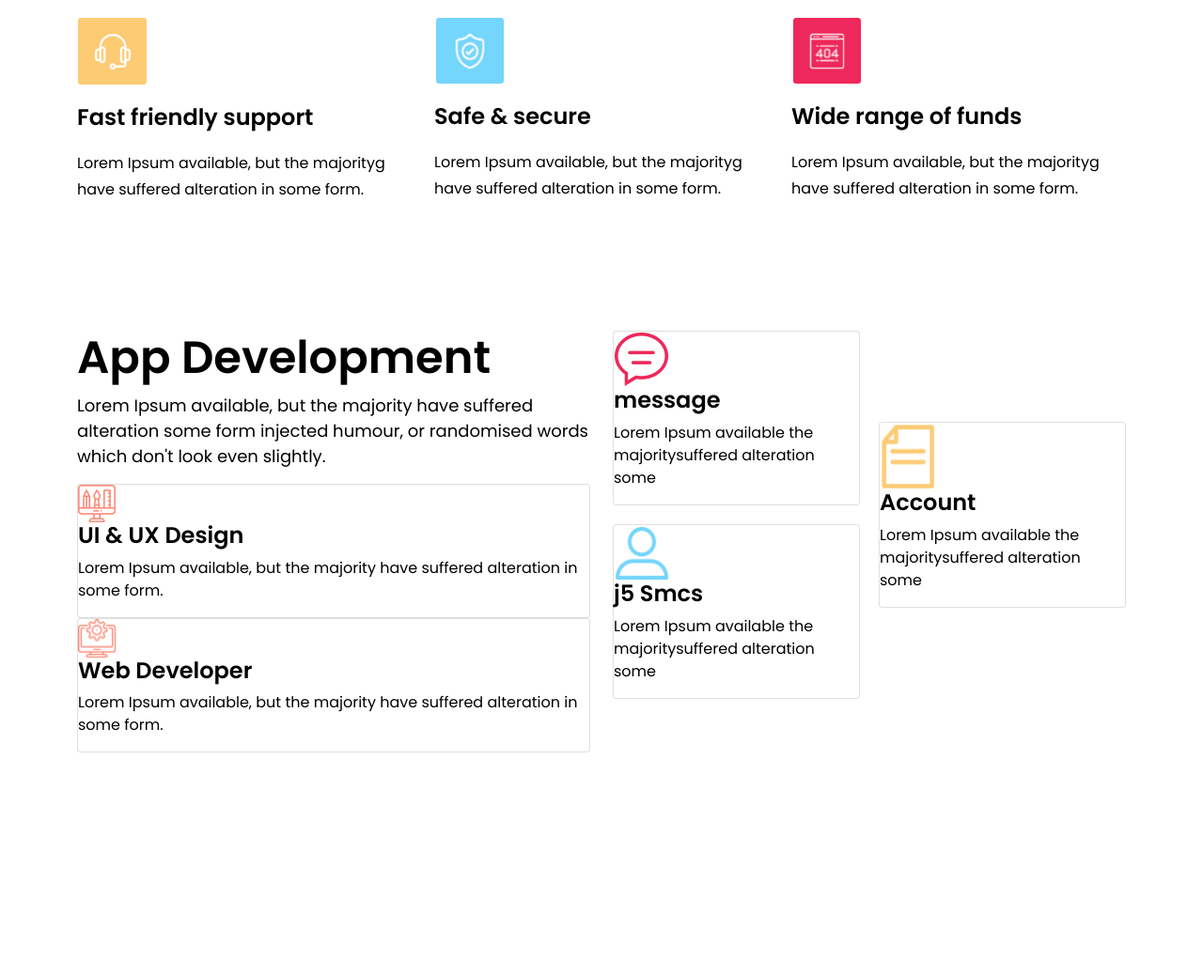
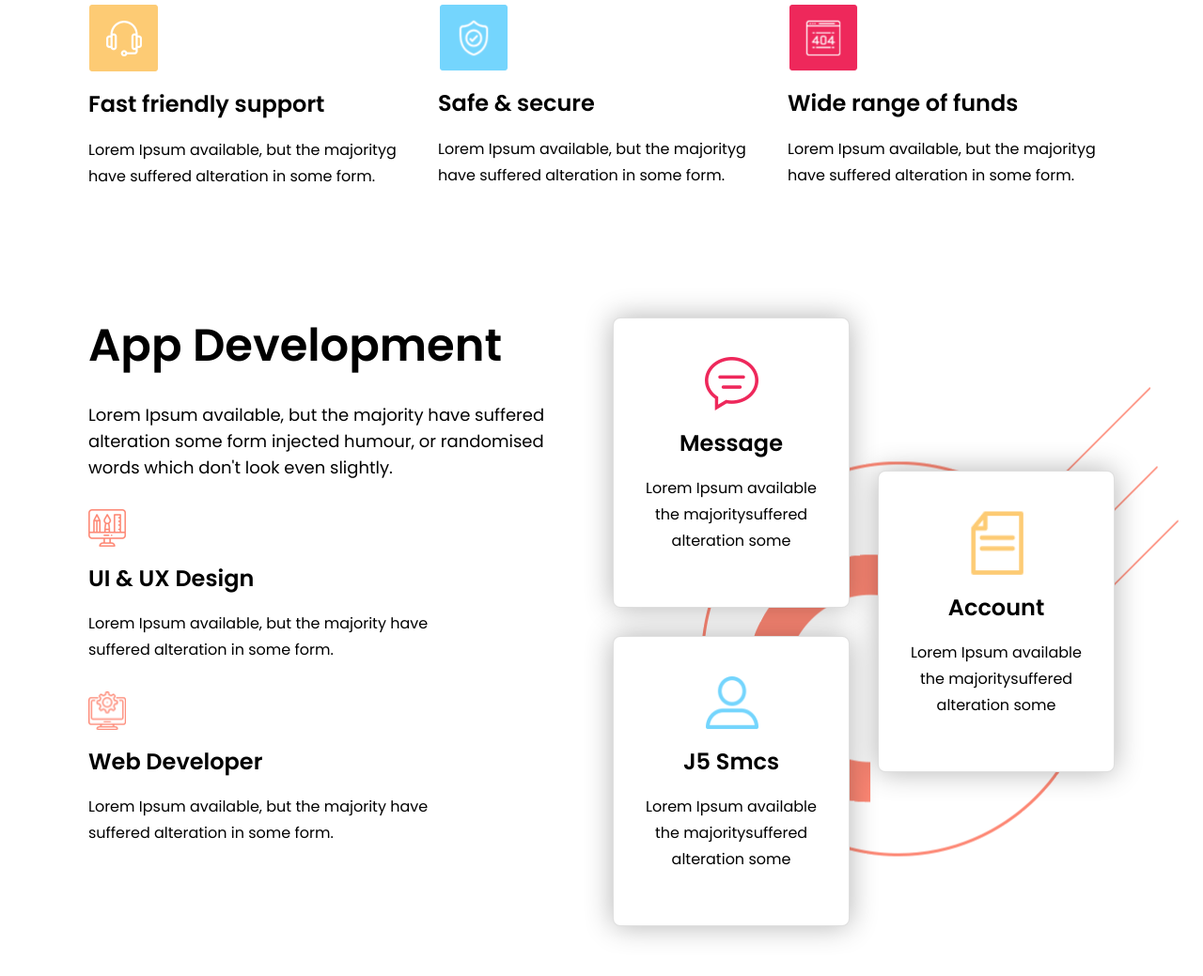
Before and after one commit to Md-ridoyKhan/NuskaAppDevelopmentProject, a plain HTML site: page index.html in a window 1280 px wide. Shown: the part 1483-2522 px from the top of the page at 94% size. Before the commit the page ends 2404 px from the top, so only its background shows below. Drawn offline with Linux system fonts and the light colour scheme.

Commit message:
app development area here

```diff
--- a/assets/css/responsive.css
+++ b/assets/css/responsive.css
@@ -151,7 +151,11 @@ mobile menu area here
     .app-dev-card li:nth-child(2) {
         grid-row: auto;
     }
-
+    .app-dev-content .card {
+        margin-right: 0;
+        border: none;
+        border-radius: 0;
+    }
 
 
 
--- a/assets/css/style.css
+++ b/assets/css/style.css
@@ -302,33 +302,77 @@ app area here
 ----------------------------*/
 .app-dev {
     padding: 120px 0px;
+    position: relative;
+    overflow: hidden;
 }
-.app-dev-content{}
+.app-dev > img.vactor {
+    position: absolute;
+    top: 50%;
+    left: calc(70% - 150px);
+    transform: translateY(-50%);
+    z-index: -1;
+}
+
+
+.app-dev-content{
+    margin-bottom: var(--margin-bottom);
+}
 .app-dev-content .title{}
-.app-dev-content .title h1{}
-.app-dev-content .title p{
+.app-dev-content .title h1 {
+    line-height: 60px;
+    margin-bottom: 30px;
+}
+.app-dev-content .title p {
     font-size: 18px;
     font-weight: 400;
+    line-height: 28px;
+    margin-bottom: 0;
 }
-.app-dev-content .card{}
+.app-dev-content li {
+    margin-bottom: 30px;
+}
+.app-dev-content li:last-child {
+    margin-bottom: 0px;
+}
+.app-dev-content .card {
+    margin-right: 120px;
+    border: none;
+    border-radius: 0;
+    background: transparent;
+}
 .app-dev-content .card img {
     width: 40px;
+    margin-bottom: 20px;
 }
-.app-dev-content .card h4{
+.app-dev-content .card h4 {
     font-size: 24px;
     font-weight: 600;
+    line-height: 28px;
+    margin-bottom: 20px;
 }
-.app-dev-content .card p{
+.app-dev-content .card p {
     font-size: 16px;
     font-weight: 400;
+    margin-bottom: 0;
+    line-height: 28px;
 }
 .app-dev-card {
     display: grid;
     grid-template-columns: repeat(2, 1fr);
-    grid-gap: 20px;
+    grid-gap: 30px;
     align-items: center;
+    top: 50%;
+    position: relative;
+    transform: translateY(-50%);
 }
-.app-dev-card li{}
+.app-dev-card li {
+    display: flex;
+    text-align: center;
+    align-items: center;
+    padding: 40px 20px 40px;
+    border-radius: 8px;
+    box-shadow: 0 0px 30px rgb(0 0 0 / 30%);
+}
 .app-dev-card li:nth-child(1) {
     grid-row: 1 / 2;
 }
@@ -339,12 +383,17 @@ app area here
 
 .app-dev-card li.card img {
     width: 59px;
+    margin-bottom: 20px;
 }
-.app-dev-card li.card h4{
+.app-dev-card li.card h4 {
     font-size: 24px;
     font-weight: 600;
+    margin-bottom: 20px;
+    line-height: 28px;
+    text-transform: capitalize;
 }
-.app-dev-card li.card p{
+.app-dev-card li.card p {
     font-size: 16px;
     font-weight: 400;
+    line-height: 28px;
 }
--- a/assets/css/typography.css
+++ b/assets/css/typography.css
@@ -5,6 +5,11 @@
     box-sizing: border-box;
     font-family: 'Poppins', sans-serif;
 
+}
+.row {
+    margin-top: 0;
+    margin-right: 0;
+    margin-left: 0;
 }
 ul{
     margin-bottom: 0px;
@@ -50,3 +55,6 @@ h4{
     --dark-light: #191f3a;
     --border-color: #e1e1e1;
 }
+:root{
+    --margin-bottom: 70px;
+}
--- a/index.html
+++ b/index.html
@@ -133,6 +133,7 @@
 
     <!-- app development area ends here  -->
     <section class="app-dev">
+        <img src="assets/images/vector/app-vector-img.png" alt="" class="vactor">
         <div class="container">
             <div class="row">
                 <div class="col-lg-6">
@@ -181,6 +182,17 @@
 
 
 
+    <!-- what our area here  -->
+    <!-- what our area ends here  -->
+
+
+
+
+
+
+
+
+
 
 
 
```
